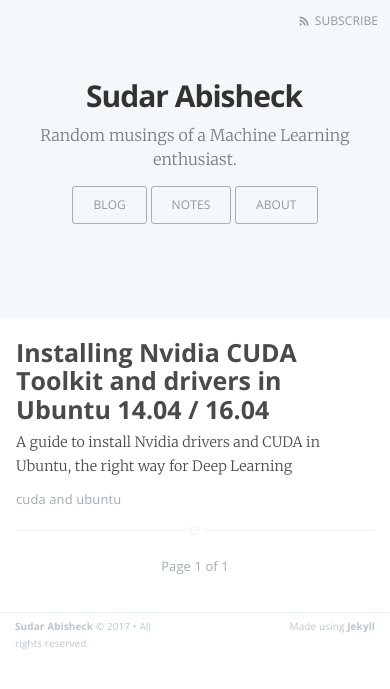
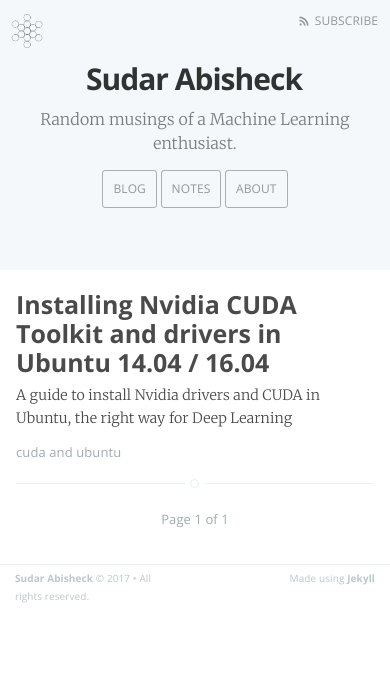
Before and after one commit to b1zantine/b1zantine.github.io, a Jekyll site: the page built from index.html, in a window 390 px wide. Shown: the top 689 px of the page. Built offline with Jekyll 4.4.1, drawn with Linux system fonts in a browser that asks for light colours; the list of posts is cut into pages by our own code.

Commit message:
Added logo and favicon

```diff
--- a/_config.yml
+++ b/_config.yml
@@ -6,7 +6,7 @@
 # markdown: maruku
 # highlighter: pygments
 highlighter: rouge
-logo: false
+logo: true
 paginate: 7
 baseurl: /
 
--- a/assets/css/screen.css
+++ b/assets/css/screen.css
@@ -559,22 +559,31 @@
     display: none
 }
 
-/* Appears in the top right corner of your home page */
+/* Appears in the top left corner of your home page */
 .blog-logo {
     display: block;
     float: left;
     background: none !important;
     border: none !important;
+    /*width: 64px;*/
+    /*margin: 0 auto;*/
 }
 
 .blog-logo img {
+  -webkit-transition: -webkit-transform .5s ease-in-out;
+          transition:         transform .5s ease-in-out;
     -webkit-box-sizing: border-box;
     -moz-box-sizing: border-box;
     box-sizing: border-box;
     display: block;
-    height: 38px;
+    height: 52px;
     padding: 1px 0 5px 0;
     width: auto;
+}
+
+.blog-logo img:hover {
+  -webkit-transform: rotate(60deg);
+          transform: rotate(60deg);
 }
 
 .back-button {
@@ -1403,7 +1412,7 @@
         height: auto;
         min-height: 240px;
         height: 60%;
-        padding: 15% 0;
+        padding: 10% 0;
     }
 
     .scroll-down,
@@ -1538,7 +1547,7 @@
     }
 
     .blog-logo img {
-        height: 26px;
+        height: 42px;
     }
 
     .back-button,
@@ -1552,11 +1561,12 @@
     .back-button:hover,
     .subscribe-button:hover,
     .link-menu-button:hover {
-        border-color: #ebeef0;
         color: #2e2e2e;
         background: #ebeef0;
     }
 
+    .subscribe-button:hover{border-color: #ebeef0;}
+
     .back-button {
         padding: 0 15px 0 10px;
     }
@@ -1564,6 +1574,8 @@
     .subscribe-button {
         padding: 0 12px;
     }
+
+    .link-menu-button { padding: 0 10px;  margin-bottom: 0px; }
 
     .main-nav.overlay a:hover {
         color: #fff;
--- a/blog/index.html
+++ b/blog/index.html
@@ -2,13 +2,14 @@
 layout: default
 title: Blogs
 cover: false
+logo: ../assets/images/logo.png
 ---
 
 <header class="main-header {% if page.cover %}" style="background-image: url({{ page.cover }}) {%else%}no-cover{% endif %}">
     <nav class="main-nav overlay clearfix">
             {% if site.logo %}
                 <a class="blog-logo" href="{{ site.baseurl }}">
-                    <img src="{{ page.logo }}" alt="Blog Logo" />
+                    <img src="{{ page.logo }}" alt="Logo" />
                 </a>
             {% endif %}
         <a class="subscribe-button icon-feed" href="{{ site.baseurl }}feed.xml">Subscribe</a>
--- a/index.html
+++ b/index.html
@@ -2,13 +2,14 @@
 layout: default
 title: Home
 cover: false
+logo: assets/images/logo.png
 ---
 
 <header class="main-header {% if page.cover %}" style="background-image: url({{ page.cover }}) {%else%}no-cover{% endif %}">
     <nav class="main-nav overlay clearfix">
             {% if site.logo %}
                 <a class="blog-logo" href="{{ site.baseurl }}">
-                    <img src="{{ page.logo }}" alt="Blog Logo" />
+                    <img src="{{ page.logo }}" alt="Logo" />
                 </a>
             {% endif %}
         <a class="subscribe-button icon-feed" href="{{ site.baseurl }}feed.xml">Subscribe</a>
```
Also changed, not shown: assets/images/logo.png (added), favicon.ico (added), favicon.png (added).
